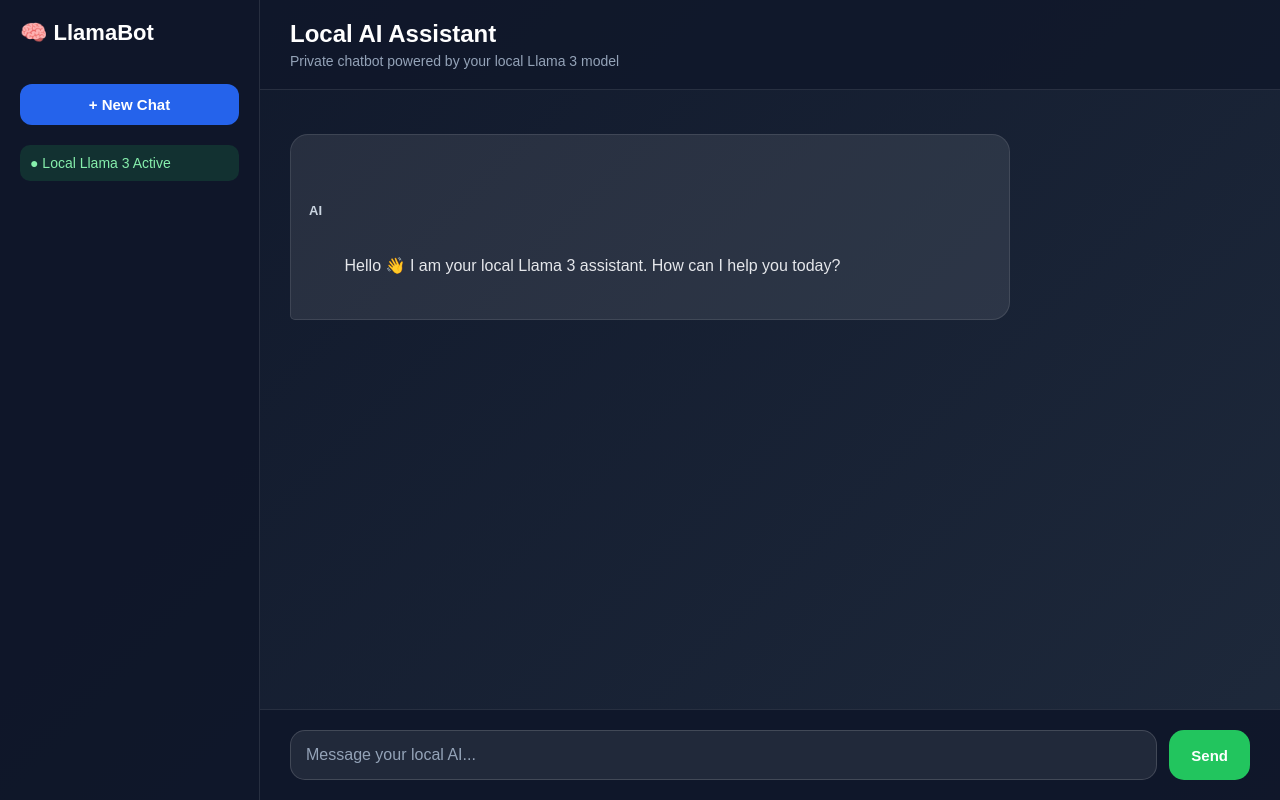
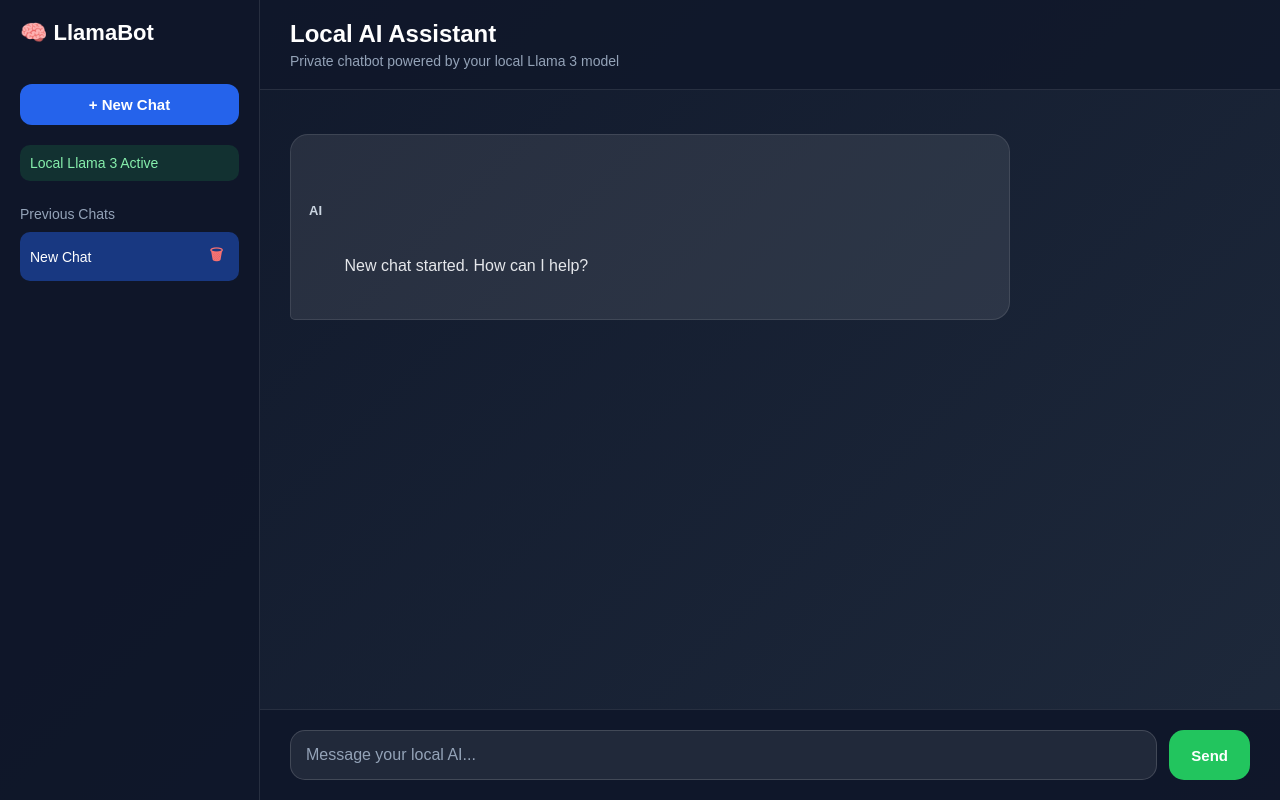
Before and after one commit to sarahjk-03/local-ai-chat, a Flask app: page / in a window 1280 px wide. Run offline with Flask 3, Linux system fonts and the light colour scheme.

Commit message:
Add chat history sidebar with switch and delete features

```diff
--- a/templates/index.html
+++ b/templates/index.html
@@ -23,6 +23,7 @@
       background: rgba(15, 23, 42, 0.95);
       padding: 20px;
       border-right: 1px solid rgba(255,255,255,0.1);
+      overflow-y: auto;
     }
 
     .sidebar h2 {
@@ -49,6 +50,54 @@
       background: rgba(34, 197, 94, 0.15);
       color: #86efac;
       font-size: 14px;
+    }
+
+    .chat-history-title {
+      margin-top: 25px;
+      margin-bottom: 10px;
+      font-size: 14px;
+      color: #94a3b8;
+    }
+
+    .chat-item {
+      display: flex;
+      justify-content: space-between;
+      align-items: center;
+      gap: 8px;
+      padding: 10px;
+      margin-bottom: 8px;
+      border-radius: 10px;
+      background: rgba(255,255,255,0.06);
+      cursor: pointer;
+      font-size: 14px;
+    }
+
+    .chat-item:hover {
+      background: rgba(255,255,255,0.12);
+    }
+
+    .chat-item.active {
+      background: rgba(37, 99, 235, 0.45);
+    }
+
+    .chat-title {
+      flex: 1;
+      overflow: hidden;
+      white-space: nowrap;
+      text-overflow: ellipsis;
+    }
+
+    .delete-chat {
+      background: transparent;
+      color: #f87171;
+      border: none;
+      cursor: pointer;
+      font-size: 15px;
+      padding: 2px 6px;
+    }
+
+    .delete-chat:hover {
+      color: #ef4444;
     }
 
     .main {
@@ -196,7 +245,10 @@
   <div class="sidebar">
     <h2>🧠 LlamaBot</h2>
     <button class="new-chat" onclick="newChat()">+ New Chat</button>
-    <div class="status">● Local Llama 3 Active</div>
+    <div class="status">Local Llama 3 Active</div>
+
+    <div class="chat-history-title">Previous Chats</div>
+    <div id="chatHistory"></div>
   </div>
 
   <div class="main">
@@ -205,12 +257,7 @@
       <p>Private chatbot powered by your local Llama 3 model</p>
     </div>
 
-    <div id="chat">
-      <div class="msg ai">
-        <span class="sender">AI</span>
-        Hello 👋 I am your local Llama 3 assistant. How can I help you today?
-      </div>
-    </div>
+    <div id="chat"></div>
 
     <div id="inputArea">
       <input id="msg" placeholder="Message your local AI..." onkeydown="handleEnter(event)" />
@@ -219,7 +266,21 @@
   </div>
 
 <script>
+let chats = JSON.parse(localStorage.getItem("llamaChats")) || [];
+let currentChatId = null;
 let messages = [];
+
+window.onload = function () {
+    if (chats.length === 0) {
+        newChat();
+    } else {
+        currentChatId = chats[0].id;
+        messages = chats[0].messages;
+        loadChat(currentChatId);
+    }
+
+    renderChatHistory();
+};
 
 async function send() {
     const input = document.getElementById("msg");
@@ -230,6 +291,9 @@ async function send() {
 
     messages.push({ role: "user", content: text });
     addMessage("You", text, "user");
+
+    updateCurrentChatTitle(text);
+    saveCurrentChat();
 
     const aiDiv = document.createElement("div");
     aiDiv.className = "msg ai";
@@ -267,6 +331,7 @@ async function send() {
         }
 
         messages.push({ role: "assistant", content: fullReply });
+        saveCurrentChat();
 
     } catch (error) {
         aiDiv.innerHTML = `<span class="sender">AI</span>Error: Could not connect to local Llama 3 server.`;
@@ -283,18 +348,130 @@ function addMessage(sender, text, type) {
 
 function handleEnter(event) {
     if (event.key === "Enter") {
-      send();
+        send();
     }
 }
 
 function newChat() {
+    const newChatObj = {
+        id: Date.now(),
+        title: "New Chat",
+        messages: []
+    };
+
+    chats.unshift(newChatObj);
+    currentChatId = newChatObj.id;
     messages = [];
+
     document.getElementById("chat").innerHTML = `
       <div class="msg ai">
         <span class="sender">AI</span>
         New chat started. How can I help?
       </div>
     `;
+
+    saveChats();
+    renderChatHistory();
+}
+
+function loadChat(chatId) {
+    currentChatId = chatId;
+
+    const selectedChat = chats.find(chat => chat.id === chatId);
+    if (!selectedChat) return;
+
+    messages = selectedChat.messages;
+
+    const chatBox = document.getElementById("chat");
+    chatBox.innerHTML = "";
+
+    if (messages.length === 0) {
+        chatBox.innerHTML = `
+          <div class="msg ai">
+            <span class="sender">AI</span>
+            New chat started. How can I help?
+          </div>
+        `;
+    } else {
+        messages.forEach(message => {
+            if (message.role === "user") {
+                addMessage("You", message.content, "user");
+            } else {
+                addMessage("AI", message.content, "ai");
+            }
+        });
+    }
+
+    renderChatHistory();
+}
+
+function deleteChat(chatId, event) {
+    event.stopPropagation();
+
+    chats = chats.filter(chat => chat.id !== chatId);
+
+    if (chats.length === 0) {
+        saveChats();
+        newChat();
+        return;
+    }
+
+    if (currentChatId === chatId) {
+        currentChatId = chats[0].id;
+        messages = chats[0].messages;
+        loadChat(currentChatId);
+    }
+
+    saveChats();
+    renderChatHistory();
+}
+
+function renderChatHistory() {
+    const chatHistory = document.getElementById("chatHistory");
+    chatHistory.innerHTML = "";
+
+    chats.forEach(chat => {
+        const chatItem = document.createElement("div");
+        chatItem.className = "chat-item";
+
+        if (chat.id === currentChatId) {
+            chatItem.classList.add("active");
+        }
+
+        chatItem.onclick = function () {
+            loadChat(chat.id);
+        };
+
+        chatItem.innerHTML = `
+          <span class="chat-title">${chat.title}</span>
+          <button class="delete-chat" onclick="deleteChat(${chat.id}, event)">🗑</button>
+        `;
+
+        chatHistory.appendChild(chatItem);
+    });
+}
+
+function updateCurrentChatTitle(firstMessage) {
+    const selectedChat = chats.find(chat => chat.id === currentChatId);
+
+    if (selectedChat && selectedChat.title === "New Chat") {
+        selectedChat.title = firstMessage.substring(0, 30);
+        renderChatHistory();
+    }
+}
+
+function saveCurrentChat() {
+    const selectedChat = chats.find(chat => chat.id === currentChatId);
+
+    if (selectedChat) {
+        selectedChat.messages = messages;
+    }
+
+    saveChats();
+}
+
+function saveChats() {
+    localStorage.setItem("llamaChats", JSON.stringify(chats));
 }
 </script>
 
```
